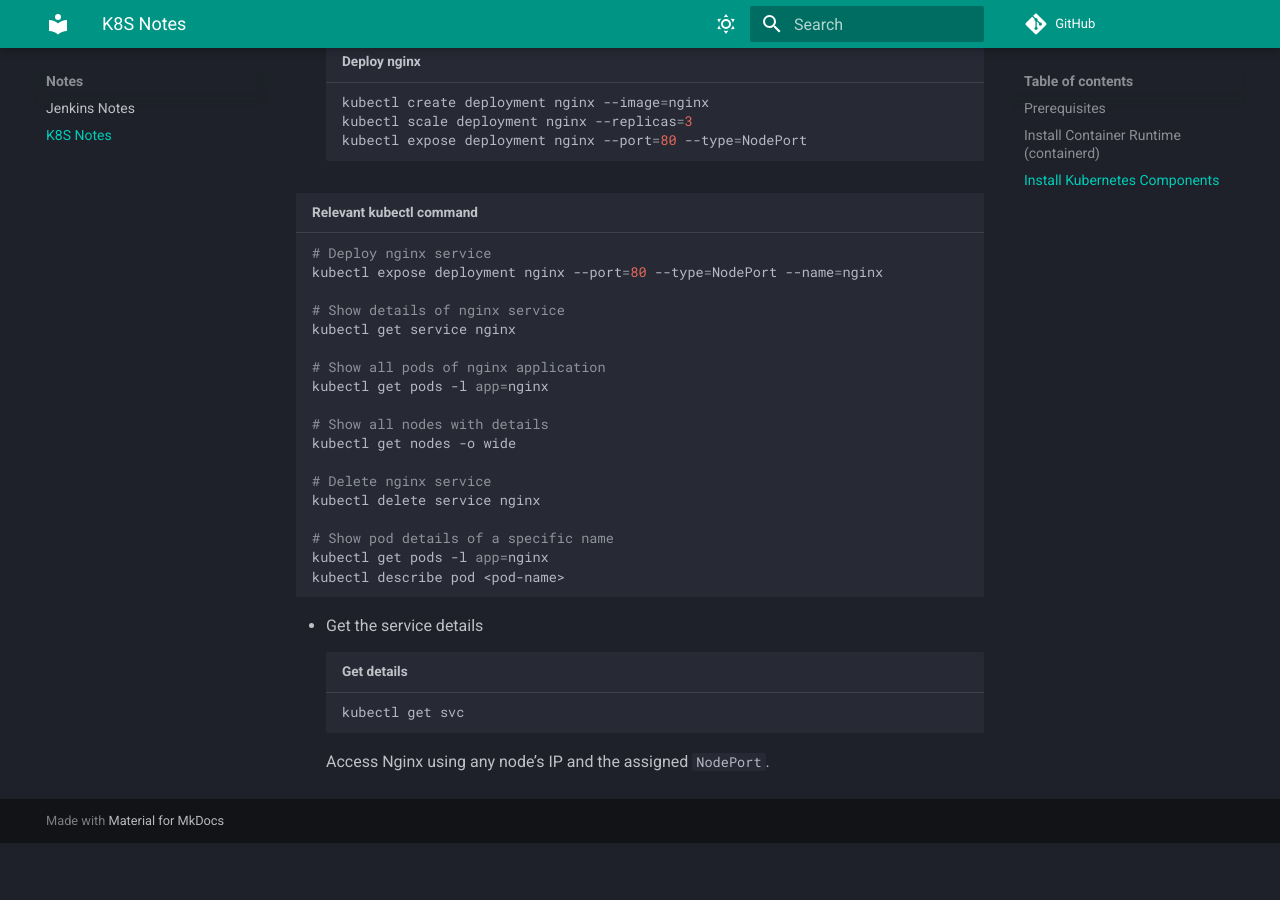
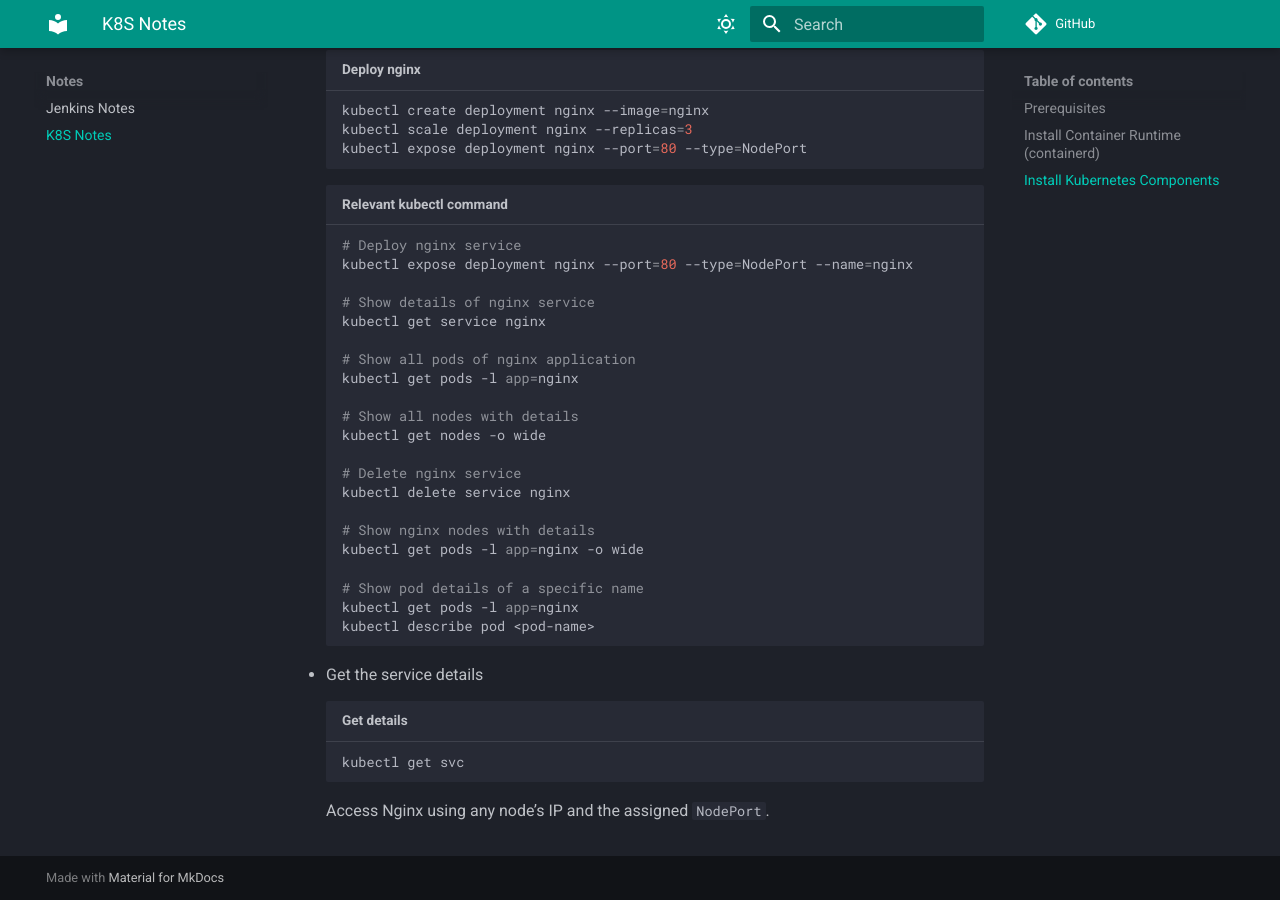
Before and after one commit to zhouushe/notes, an MkDocs documentation site: the page built from docs/k8s.md, in a window 1280 px wide and 900 px high, scrolled down 5055 px. Built offline with MkDocs 1.6.1 and Material for MkDocs 9.7.7, drawn with Linux system fonts in a browser that asks for light colours; comment, search, counter and statistics services are not loaded; before the commit the page ends 5898 px from its top, so only the background shows below that.

Commit message:
Update k8s.md

````diff
--- a/docs/k8s.md
+++ b/docs/k8s.md
@@ -158,7 +158,6 @@ kubectl create deployment nginx --image=nginx
 kubectl scale deployment nginx --replicas=3
 kubectl expose deployment nginx --port=80 --type=NodePort
 ```
-
 ```bash title="Relevant kubectl command"
 # Deploy nginx service
 kubectl expose deployment nginx --port=80 --type=NodePort --name=nginx
@@ -175,6 +174,9 @@ kubectl get nodes -o wide
 # Delete nginx service
 kubectl delete service nginx
 
+# Show nginx nodes with details
+kubectl get pods -l app=nginx -o wide
+
 # Show pod details of a specific name
 kubectl get pods -l app=nginx
 kubectl describe pod <pod-name>
````
